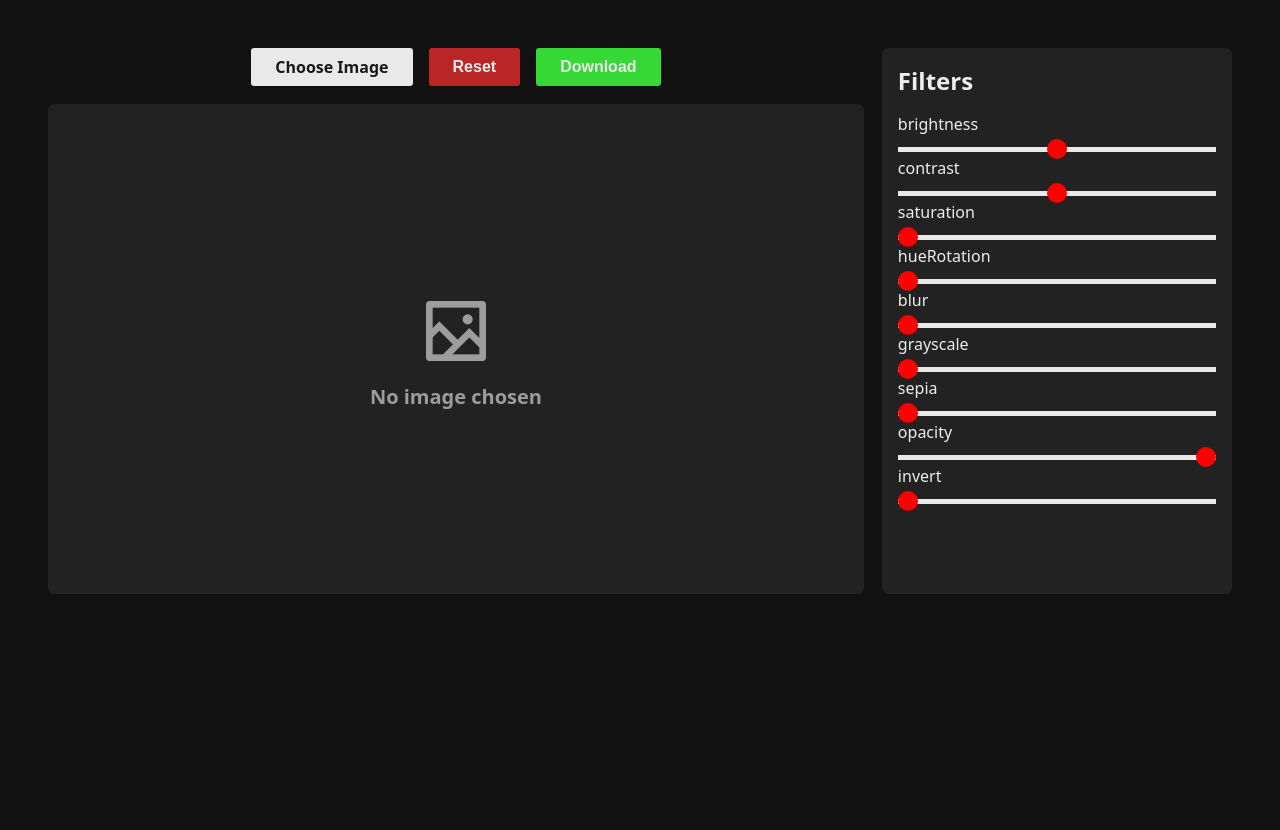
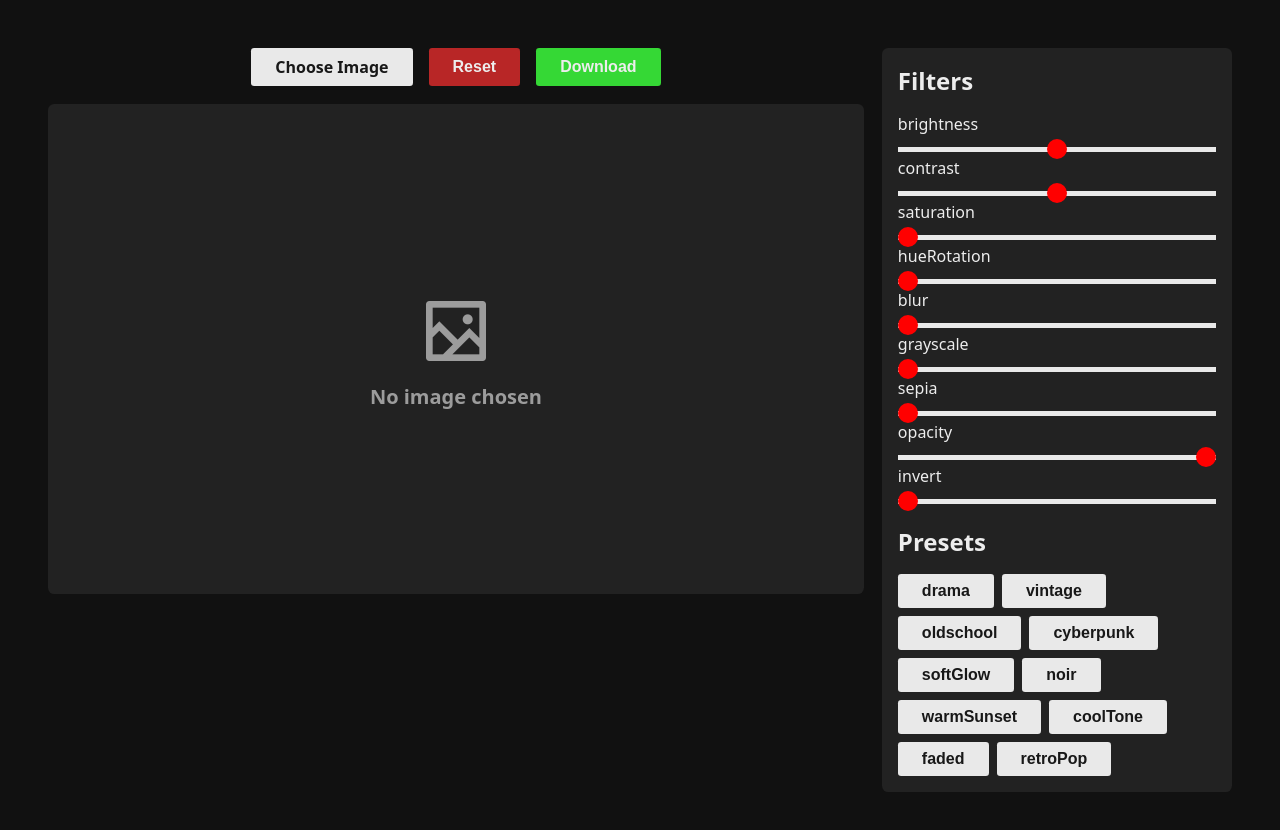
Before and after one commit to sonukumardev124/Image-Editor, a plain HTML site: page index.html in a window 1280 px wide. Before the commit the page ends 800 px from the top, so only its background shows below. Drawn offline with nearby package versions, Linux system fonts and the light colour scheme.

Commit message:
add presets features

```diff
--- a/index.html
+++ b/index.html
@@ -38,6 +38,10 @@
                     <!-- <p>brightness</p>
                     <input name="brightness" value="100" type="range" min="0" max="200"> -->
                 </div>
+                <h2>Presets</h2>
+                <div class="presets">
+
+                </div>
             </div>
         </section>
     </main>
--- a/script.js
+++ b/script.js
@@ -60,6 +60,7 @@ const filtersContainer = document.querySelector(".filters")
 const canvasCtx = imageCanvas.getContext("2d")
 const resetBtn = document.querySelector("#reset-btn")
 const downloadBtn = document.querySelector("#download-btn")
+const presetsContainer = document.querySelector(".presets")
 let file = null
 let image = null
 
@@ -201,3 +202,133 @@ function downloadImage() {
          })
 }
 downloadImage()
+
+const presets = {
+         drama: {
+                  brightness: 110,
+                  contrast: 130,
+                  saturation: 120,
+                  hueRotation: 0,
+                  blur: 0,
+                  grayscale: 10,
+                  sepia: 0,
+                  opacity: 100,
+                  invert: 0,
+         },
+         vintage: {
+                  brightness: 90,
+                  contrast: 110,
+                  saturation: 80,
+                  hueRotation: 15,
+                  blur: 0,
+                  grayscale: 20,
+                  sepia: 40,
+                  opacity: 100,
+                  invert: 0,
+         },
+         oldschool: {
+                  brightness: 95,
+                  contrast: 120,
+                  saturation: 60,
+                  hueRotation: 0,
+                  blur: 0,
+                  grayscale: 50,
+                  sepia: 30,
+                  opacity: 100,
+                  invert: 0,
+         },
+         cyberpunk: {
+                  brightness: 110,
+                  contrast: 140,
+                  saturation: 160,
+                  hueRotation: 290,
+                  blur: 0,
+                  grayscale: 0,
+                  sepia: 0,
+                  opacity: 100,
+                  invert: 0,
+         },
+         softGlow: {
+                  brightness: 120,
+                  contrast: 90,
+                  saturation: 110,
+                  hueRotation: 0,
+                  blur: 2,
+                  grayscale: 0,
+                  sepia: 10,
+                  opacity: 100,
+                  invert: 0,
+         },
+         noir: {
+                  brightness: 80,
+                  contrast: 130,
+                  saturation: 0,
+                  hueRotation: 0,
+                  blur: 0,
+                  grayscale: 100,
+                  sepia: 10,
+                  opacity: 100,
+                  invert: 0,
+         },
+         warmSunset: {
+                  brightness: 105,
+                  contrast: 115,
+                  saturation: 120,
+                  hueRotation: 20,
+                  blur: 0,
+                  grayscale: 0,
+                  sepia: 30,
+                  opacity: 100,
+                  invert: 0,
+         },
+         coolTone: {
+                  brightness: 100,
+                  contrast: 110,
+                  saturation: 90,
+                  hueRotation: 200,
+                  blur: 0,
+                  grayscale: 5,
+                  sepia: 0,
+                  opacity: 100,
+                  invert: 0,
+         },
+         faded: {
+                  brightness: 105,
+                  contrast: 80,
+                  saturation: 70,
+                  hueRotation: 0,
+                  blur: 0,
+                  grayscale: 10,
+                  sepia: 20,
+                  opacity: 100,
+                  invert: 0,
+         },
+         retroPop: {
+                  brightness: 115,
+                  contrast: 130,
+                  saturation: 150,
+                  hueRotation: 45,
+                  blur: 0,
+                  grayscale: 0,
+                  sepia: 0,
+                  opacity: 100,
+                  invert: 0,
+         },
+}
+
+Object.keys(presets).forEach(presetName => {
+         const presetButton = document.createElement("button")
+         presetButton.classList.add("btn")
+         presetButton.innerHTML = presetName
+         presetsContainer.appendChild(presetButton)
+
+         presetButton.addEventListener('click', () => {
+                  const preset = presets[presetName]
+                  Object.keys(preset).forEach(filterName =>{
+                           filters[filterName].value = preset[filterName]
+                  })
+                  applyFilters()
+                  filtersContainer.innerHTML = ""
+                  createFilters()
+         })
+})
--- a/style.css
+++ b/style.css
@@ -146,3 +146,8 @@ canvas{
     max-height: 900px;
     display: none;
 }
+.presets{
+    display: flex;
+    flex-wrap: wrap;
+    gap: var(--gutter-sm);
+}
```
